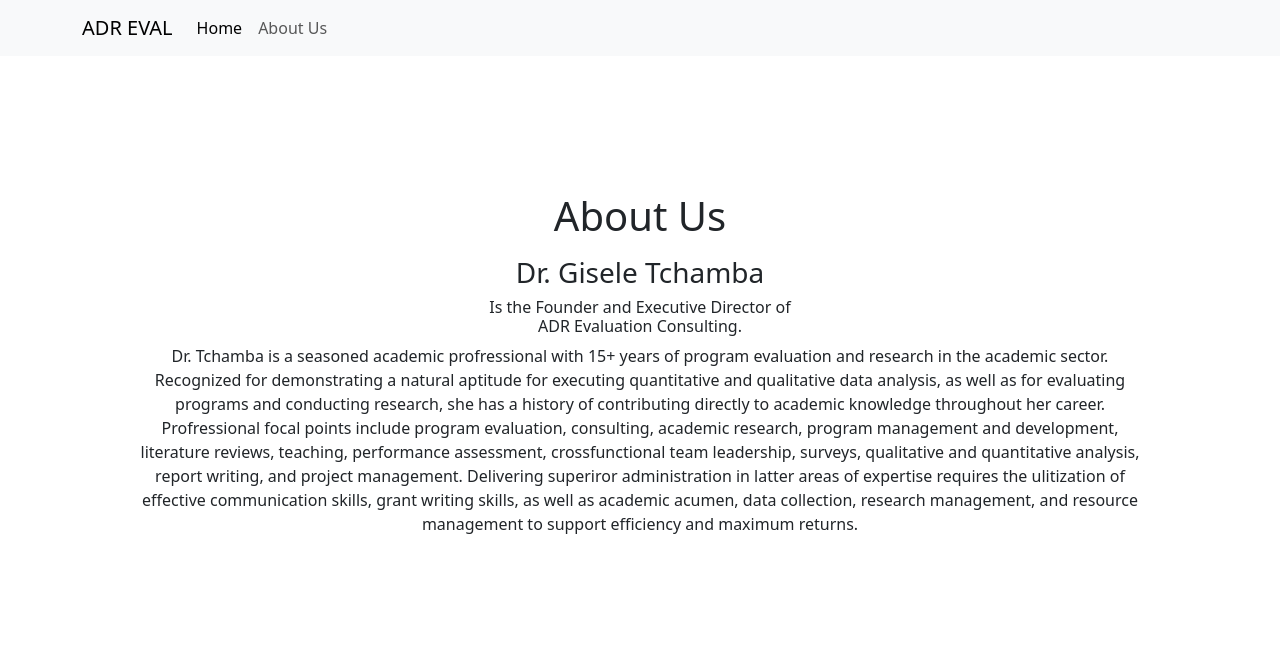
After one commit to nathanaeltchamba/ADR-consulting, a Django app: page /about/ in a window 1280 px wide. The commit adds this page. Shown: the top 671 px of the page. Run offline with Django 4.2, Linux system fonts and the light colour scheme.

Commit message:
about page html added

```diff
--- /dev/null
+++ b/app/templates/about/about.html
@@ -0,0 +1,34 @@
+{% extends "base.html" %}
+
+{% block content %}
+
+<div class="section-padding">
+    <div class="container">
+        <div class="hero text-center my-3">
+            <h1>
+                About Us
+            </h1>
+        </div>
+        <div class="bio">
+            <div class="text-center">
+                <h3>Dr. Gisele Tchamba</h3>
+                <h6>Is the Founder and Executive Director of <br>
+                    ADR Evaluation Consulting.
+                </h6>
+                <p>Dr. Tchamba is a seasoned academic profressional with 15+ years of program evaluation
+                    and research in the academic sector. Recognized for demonstrating a natural
+                    aptitude for executing quantitative and qualitative data analysis, as well as for evaluating
+                    programs and conducting research, she has a history of contributing directly to academic knowledge
+                    throughout her career. Profressional focal points include program evaluation, consulting, academic
+                    research, program management and development, literature reviews, teaching, performance assessment,
+                    crossfunctional team leadership, surveys, qualitative and quantitative analysis, report writing,
+                    and project management. Delivering superiror administration in latter areas of expertise
+                    requires the ulitization of effective communication skills, grant writing skills, as well as
+                    academic acumen, data collection, research management, and resource management to support efficiency and maximum returns.
+                </p>
+            </div>
+        </div>
+    </div>
+</div>
+
+{% endblock content %}
--- a/app/urls.py
+++ b/app/urls.py
@@ -1,7 +1,8 @@
 from django.urls import path
-from .views import Homepage
+from .views import Homepage, About
 
 # routes
 urlpatterns = [
     path('', Homepage.as_view(), name = 'home'),
+    path('about/', About.as_view(), name = 'about'),
 ]
--- a/app/views.py
+++ b/app/views.py
@@ -4,3 +4,6 @@ from django.views.generic import TemplateView
 # Create your views here.
 class Homepage(TemplateView):
     template_name = 'homepage.html'
+
+class About(TemplateView):
+    template_name = 'about/about.html'
--- a/templates/base.html
+++ b/templates/base.html
@@ -5,7 +5,7 @@
   <head>
     <meta charset="utf-8">
     <meta name="viewport" content="width=device-width, initial-scale=1">
-    <title>Bootstrap demo</title>
+    <title>ADR Evaluation</title>
     <link rel="stylesheet" href="{% static 'styles/main.css' %}">
     <link href="https://cdn.jsdelivr.net/npm/bootstrap@5.3.0-alpha3/dist/css/bootstrap.min.css" rel="stylesheet" integrity="sha384-KK94CHFLLe+nY2dmCWGMq91rCGa5gtU4mk92HdvYe+M/SXH301p5ILy+dN9+nJOZ" crossorigin="anonymous">
   </head>
--- a/templates/navbar.html
+++ b/templates/navbar.html
@@ -1,6 +1,6 @@
 <nav class="navbar navbar-expand-md navbar-light bg-light">
       <div class="container">
-        <a class="navbar-brand" href="#">ADR EVAL</a>
+        <a class="navbar-brand" href="/">ADR EVAL</a>
         <button class="navbar-toggler d-lg-none" type="button" data-bs-toggle="collapse" data-bs-target="#collapsibleNavId" aria-controls="collapsibleNavId"
             aria-expanded="false" aria-label="Toggle navigation">
             <span class="navbar-toggler-icon"></span>
@@ -8,10 +8,10 @@
         <div class="collapse navbar-collapse" id="collapsibleNavId">
             <ul class="navbar-nav me-auto mt-2 mt-lg-0">
                 <li class="nav-item">
-                    <a class="nav-link active" href="#" aria-current="page">Home <span class="visually-hidden">(current)</span></a>
+                    <a class="nav-link active" href="/" aria-current="page">Home <span class="visually-hidden">(current)</span></a>
                 </li>
                 <li class="nav-item">
-                    <a class="nav-link" href="#">Link</a>
+                    <a class="nav-link" href="{% url 'about' %}">About Us</a>
                 </li>
             </ul>
         </div>
```
